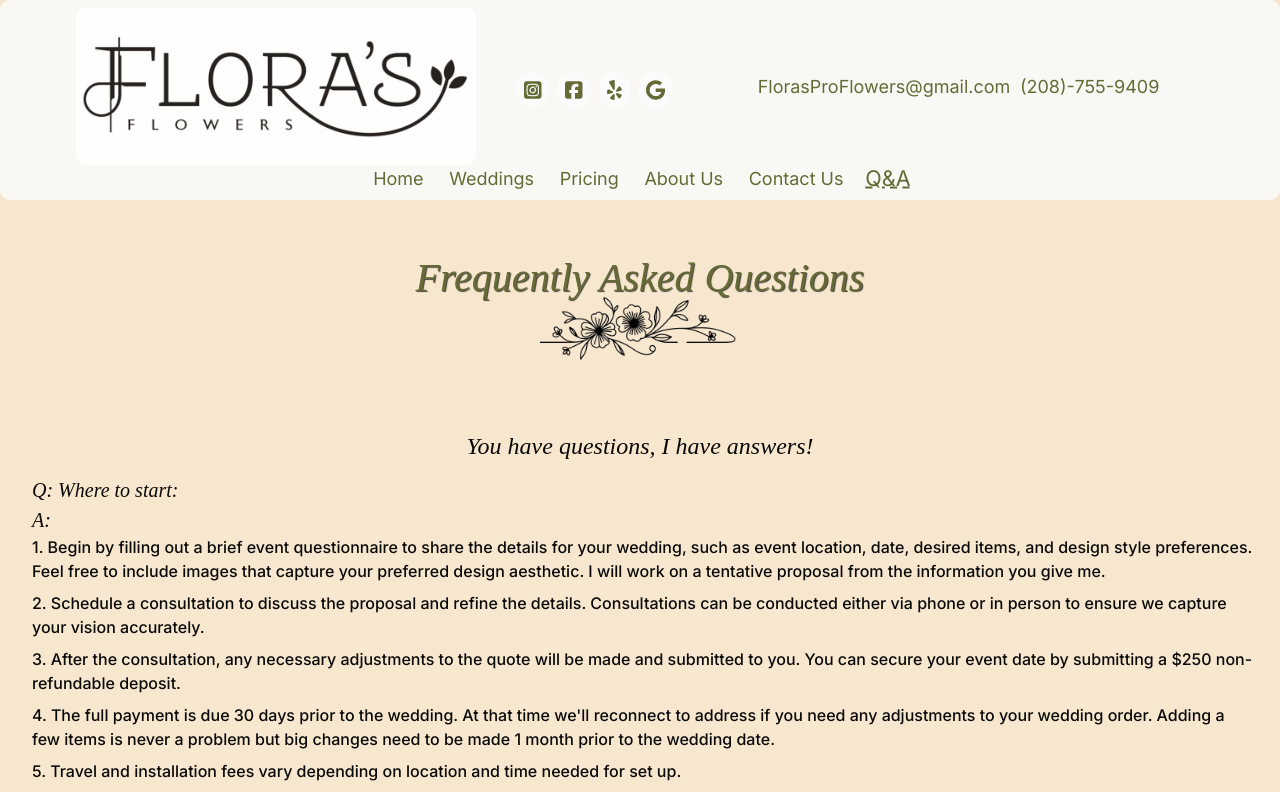
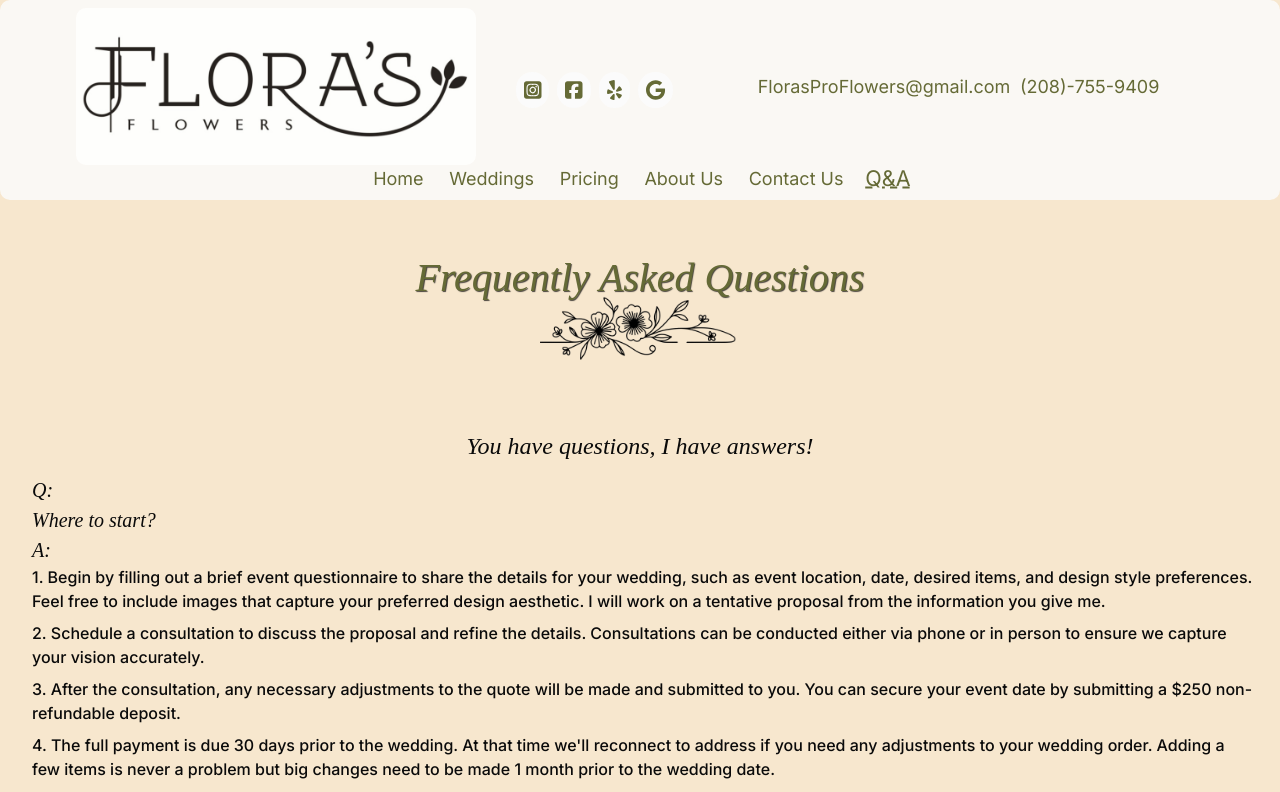
Before and after one commit to njwright92/florasweddings, a Next.js app: page /faqs in a window 1280 px wide. Shown: the top 792 px of the page. Built offline with nearby package versions, Linux system fonts and the light colour scheme.

Commit message:
"update"

```diff
--- a/src/app/faqs/page.js
+++ b/src/app/faqs/page.js
@@ -19,7 +19,8 @@ export default function Faqs() {
       <h2 className="subtitle">You have questions, I have answers!</h2>
 
       <div className="body-text pricing-list mx-6">
-        <h3>Q: Where to start:</h3>
+        <h3>Q:</h3>
+        <h4>Where to start?</h4>
         <ol>
           <h3>A:</h3>
           <li>
```
